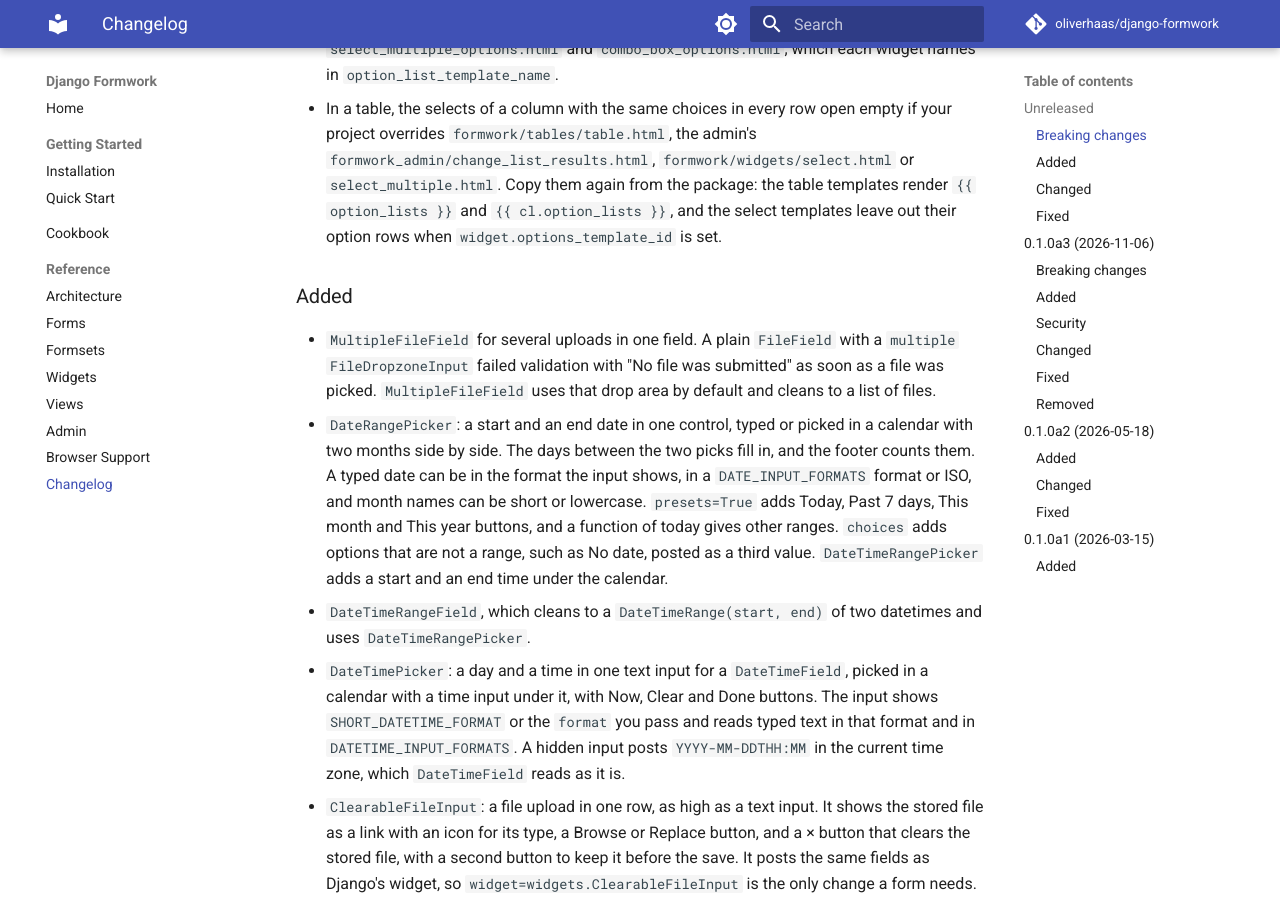
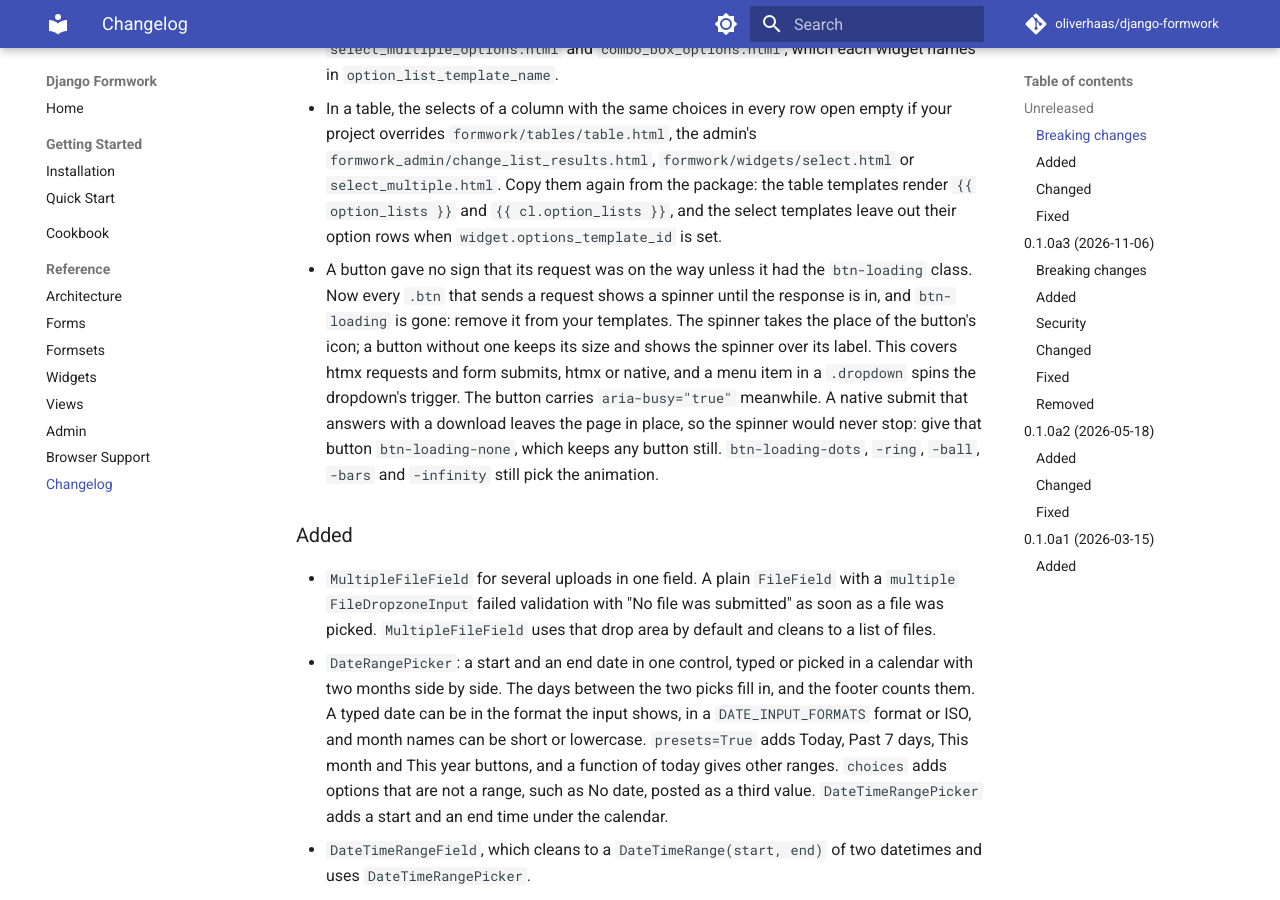
Before and after one commit to oliverhaas/django-formwork, an MkDocs documentation site: the page built from docs/reference/changelog.md, in a window 1280 px wide and 900 px high, scrolled down 1474 px. Built offline with MkDocs 1.6.1 and Material for MkDocs 9.7.7, drawn with Linux system fonts in a browser that asks for light colours; comment, search, counter and statistics services are not loaded; the version menu is left out.

Commit message:
feat: show a spinner on every button whose request is on the way

```diff
--- a/django_formwork/static/formwork/formwork-core.js
+++ b/django_formwork/static/formwork/formwork-core.js
@@ -13,6 +13,8 @@
  *   3. Dirty-field highlighting (opt-in via data-formwork-dirty) that
  *      toggles a .formwork-dirty class on the containing fieldset, or on
  *      an element marked data-formwork-field.
+ *   4. Busy buttons: a .btn that sends a request carries aria-busy until
+ *      the response is in, and formwork.css shows a spinner on it.
  *
  * Load via {% formwork_core_js %} if you're using {{ form.media }} for
  * the per-widget Alpine code; the bundle {% formwork_js %} already
@@ -349,6 +351,91 @@ document.addEventListener("htmx:after:settle", (e) => {
   scheduleMeasureDisclosures(target);
 });
 
+// --- Busy buttons ---
+// A .btn that sends a request carries aria-busy="true" until the response is
+// in, and formwork.css turns its icon into a spinner.  Without a visible icon
+// the button also gets data-busy-overlay, and the spinner covers its label.
+// The button is the source of an htmx request or one of its hx-indicator
+// elements, or the submitter of a form, htmx or native.  A menu item in a
+// .dropdown passes the state to the dropdown's trigger.
+//
+// A native submit stays busy until the next page replaces this one, or until
+// the browser stops the navigation.  A form that answers with a download
+// leaves the page in place, so its button opts out with .btn-loading-none.
+
+const BUSY_OPT_OUT = "btn-loading-none";
+const busyCounts = new WeakMap();
+const nativeBusy = new Set();
+
+const busyButton = (el) => {
+  if (!(el instanceof Element)) return null;
+  const button = el.matches(".btn")
+    ? el
+    : el.matches("button") && el.closest(".dropdown")?.querySelector(":scope > .btn");
+  if (!button || button.classList.contains(BUSY_OPT_OUT) || el.classList.contains(BUSY_OPT_OUT)) return null;
+  return button;
+};
+
+const hasVisibleIcon = (button) =>
+  button.matches(".btn-icon, .btn-icon-end") ||
+  [...button.children].some((child) => child.classList.contains("icon") && child.getClientRects().length > 0);
+
+// Counted, as the requests of one button can overlap: a request that
+// hx-sync replaces ends after the one that replaced it has started.
+const setBusy = (button, busy) => {
+  const count = (busyCounts.get(button) ?? 0) + (busy ? 1 : -1);
+  if (count > 0) {
+    busyCounts.set(button, count);
+    if (count === 1) {
+      button.toggleAttribute("data-busy-overlay", !hasVisibleIcon(button));
+      button.setAttribute("aria-busy", "true");
+    }
+    return;
+  }
+  busyCounts.delete(button);
+  button.removeAttribute("aria-busy");
+  button.removeAttribute("data-busy-overlay");
+};
+
+document.addEventListener("htmx:before:request", (e) => {
+  const ctx = e.detail.ctx;
+  const sources = [...(ctx.indicators ?? []), ctx.sourceEvent?.submitter];
+  ctx.formworkBusy = [...new Set(sources.map(busyButton).filter(Boolean))];
+  for (const button of ctx.formworkBusy) setBusy(button, true);
+});
+
+// htmx keeps its indicators while a response header sends the page elsewhere.
+document.addEventListener("htmx:finally:request", (e) => {
+  const ctx = e.detail.ctx;
+  if (ctx.keepIndicators) return;
+  for (const button of ctx.formworkBusy ?? []) setBusy(button, false);
+});
+
+// htmx cancels the submits it sends on the form itself, before this listener.
+document.addEventListener("submit", (e) => {
+  if (e.defaultPrevented) return;
+  const form = e.target;
+  const submitter = e.submitter;
+  if ((submitter?.formMethod || form.method) === "dialog") return;
+  const target = submitter?.formTarget || form.target;
+  if (target && target !== "_self") return;
+  const button = busyButton(submitter);
+  if (!button || nativeBusy.has(button)) return;
+  nativeBusy.add(button);
+  setBusy(button, true);
+});
+
+const clearNativeBusy = () => {
+  for (const button of nativeBusy) setBusy(button, false);
+  nativeBusy.clear();
+};
+// Back and Forward can bring the page back from the cache as it was left.
+window.addEventListener("pageshow", (e) => {
+  if (e.persisted) clearNativeBusy();
+});
+// The Navigation API reports the Stop button.  It says nothing of a download.
+window.navigation?.addEventListener("navigateerror", clearNativeBusy);
+
 // --- htmx 4 morph configuration ---
 
 if (typeof htmx !== "undefined") {
--- a/django_formwork/static/formwork/formwork.css
+++ b/django_formwork/static/formwork/formwork.css
@@ -1730,86 +1730,67 @@ input.combobox-input[aria-invalid="true"] {
 
 
 /* ================================================================
-   Button loading state (btn-loading)
-
-   Communicates htmx loading state on buttons.  Two auto-detected modes:
-
-   Mode 1 (with btn-icon/btn-icon-end): swap the icon pseudo's
-   mask-image to a DaisyUI loading animation.  Label stays visible.
-
-   Mode 2 (standalone): hide the label, overlay a centered loading
-   animation via ::before.
-
-   Unlayered so the mask-image override beats icon-* setters (also
-   unlayered, from iconx).  Default is loading-spinner; modifiers
-   swap to other DaisyUI loading variants.
+   Busy buttons
+
+   formwork-core.js marks a .btn that sends a request with aria-busy
+   until the response is in.  Its icon turns into DaisyUI's spinner: an
+   <i class="icon"> child, or the btn-icon / btn-icon-end pseudo-element.
+   A button without a visible icon also gets data-busy-overlay: the
+   label goes clear and the spinner sits in the middle, so the button
+   keeps its size.  -webkit-text-fill-color hides the text and leaves
+   currentColor to the spinner.
+
+   @apply puts the spinner's mask-image in DaisyUI's layer, which comes
+   after the components layer of the icon-* classes.
+   btn-loading-dots, -ring, -ball, -bars and -infinity pick another of
+   DaisyUI's loading animations; btn-loading-none keeps a button still.
    ================================================================ */
 
-/* Mode 1: with btn-icon/btn-icon-end, swap the icon for the loading animation.
-   Explicit width/height beat @apply loading's oversized width (in
-   @layer utilities) and keep the spinner the same size as the icon slot. */
-.btn-loading.htmx-request::before,
-.btn-loading.htmx-request::after {
-    @apply loading loading-spinner;
-    width: 1em;
-    height: 1em;
-}
-
-/* Mode 1 variant modifiers */
-.btn-loading-dots.htmx-request::before,
-.btn-loading-dots.htmx-request::after { @apply loading-dots; }
-.btn-loading-ring.htmx-request::before,
-.btn-loading-ring.htmx-request::after { @apply loading-ring; }
-.btn-loading-ball.htmx-request::before,
-.btn-loading-ball.htmx-request::after { @apply loading-ball; }
-.btn-loading-bars.htmx-request::before,
-.btn-loading-bars.htmx-request::after { @apply loading-bars; }
-.btn-loading-infinity.htmx-request::before,
-.btn-loading-infinity.htmx-request::after { @apply loading-infinity; }
-
-/* Mode 2: standalone, with the label hidden behind a centered loading overlay.
-   color:transparent hides the text while preserving button dimensions
-   and background/border/shadow.  text-shadow:none kills DaisyUI's
-   white text-shadow (drawn independently of color).
-   --btn-fg ensures the spinner uses the button's themed text color
-   (set by DaisyUI on every btn variant) instead of currentColor
-   (which is now transparent).
-   Opacity fade on the pseudo matches DaisyUI's .2s btn transition. */
-.btn-loading:not(.btn-icon, .btn-icon-end) {
-    position: relative;
-}
-.btn-loading:not(.btn-icon, .btn-icon-end).htmx-request {
-    color: transparent;
+.btn[aria-busy="true"] > .icon,
+.btn-icon[aria-busy="true"]::before,
+.btn-icon-end[aria-busy="true"]::after {
+    @apply loading-spinner;
+}
+
+/* Positioning utilities on the button win over this. */
+@layer components {
+    .btn[data-busy-overlay] {
+        position: relative;
+    }
+}
+.btn[data-busy-overlay] {
+    -webkit-text-fill-color: transparent;
     text-shadow: none;
 }
-.btn-loading:not(.btn-icon, .btn-icon-end)::before {
+.btn[data-busy-overlay]::before {
+    @apply loading-spinner;
     content: "";
     position: absolute;
     inset: 0;
     margin: auto;
-    width: 1em;
-    height: 1em;
-    opacity: 0;
-    transition: opacity 0.2s cubic-bezier(0, 0, 0.2, 1);
-}
-.btn-loading:not(.btn-icon, .btn-icon-end).htmx-request::before {
-    @apply loading loading-spinner text-lg;
-    background-color: var(--btn-fg);
-    opacity: 1;
-}
-
-/* Standalone size ladder */
-.btn-xs.btn-loading:not(.btn-icon, .btn-icon-end).htmx-request::before { @apply text-xs; }
-.btn-sm.btn-loading:not(.btn-icon, .btn-icon-end).htmx-request::before { @apply text-sm; }
-.btn-lg.btn-loading:not(.btn-icon, .btn-icon-end).htmx-request::before { @apply text-xl; }
-.btn-xl.btn-loading:not(.btn-icon, .btn-icon-end).htmx-request::before { @apply text-2xl; }
-
-/* Standalone variant modifiers */
-.btn-loading-dots:not(.btn-icon, .btn-icon-end).htmx-request::before { @apply loading-dots; }
-.btn-loading-ring:not(.btn-icon, .btn-icon-end).htmx-request::before { @apply loading-ring; }
-.btn-loading-ball:not(.btn-icon, .btn-icon-end).htmx-request::before { @apply loading-ball; }
-.btn-loading-bars:not(.btn-icon, .btn-icon-end).htmx-request::before { @apply loading-bars; }
-.btn-loading-infinity:not(.btn-icon, .btn-icon-end).htmx-request::before { @apply loading-infinity; }
+    width: 1.2em;
+    height: 1.2em;
+    background-color: currentColor;
+    mask-size: contain;
+    mask-repeat: no-repeat;
+    mask-position: center;
+}
+
+.btn-loading-dots[aria-busy="true"] {
+    & > .icon, &::before, &::after { @apply loading-dots; }
+}
+.btn-loading-ring[aria-busy="true"] {
+    & > .icon, &::before, &::after { @apply loading-ring; }
+}
+.btn-loading-ball[aria-busy="true"] {
+    & > .icon, &::before, &::after { @apply loading-ball; }
+}
+.btn-loading-bars[aria-busy="true"] {
+    & > .icon, &::before, &::after { @apply loading-bars; }
+}
+.btn-loading-infinity[aria-busy="true"] {
+    & > .icon, &::before, &::after { @apply loading-infinity; }
+}
 
 /* SelectMultiple: show checkmark when option is selected.
    Outside @layer so it beats the opacity-0 utility class in HTML. */
--- a/docs/reference/changelog.md
+++ b/docs/reference/changelog.md
@@ -65,6 +65,16 @@
   `select_multiple.html`. Copy them again from the package: the table templates render
   `{{ option_lists }}` and `{{ cl.option_lists }}`, and the select templates leave out
   their option rows when `widget.options_template_id` is set.
+- A button gave no sign that its request was on the way unless it had the `btn-loading`
+  class. Now every `.btn` that sends a request shows a spinner until the response is in,
+  and `btn-loading` is gone: remove it from your templates. The spinner takes the place
+  of the button's icon; a button without one keeps its size and shows the spinner over
+  its label. This covers htmx requests and form submits, htmx or native, and a menu item
+  in a `.dropdown` spins the dropdown's trigger. The button carries `aria-busy="true"`
+  meanwhile. A native submit that answers with a download leaves the page in place, so
+  the spinner would never stop: give that button `btn-loading-none`, which keeps any
+  button still. `btn-loading-dots`, `-ring`, `-ball`, `-bars` and `-infinity` still
+  pick the animation.
 
 ### Added
 
```
Also changed, not shown: 5 other files.
